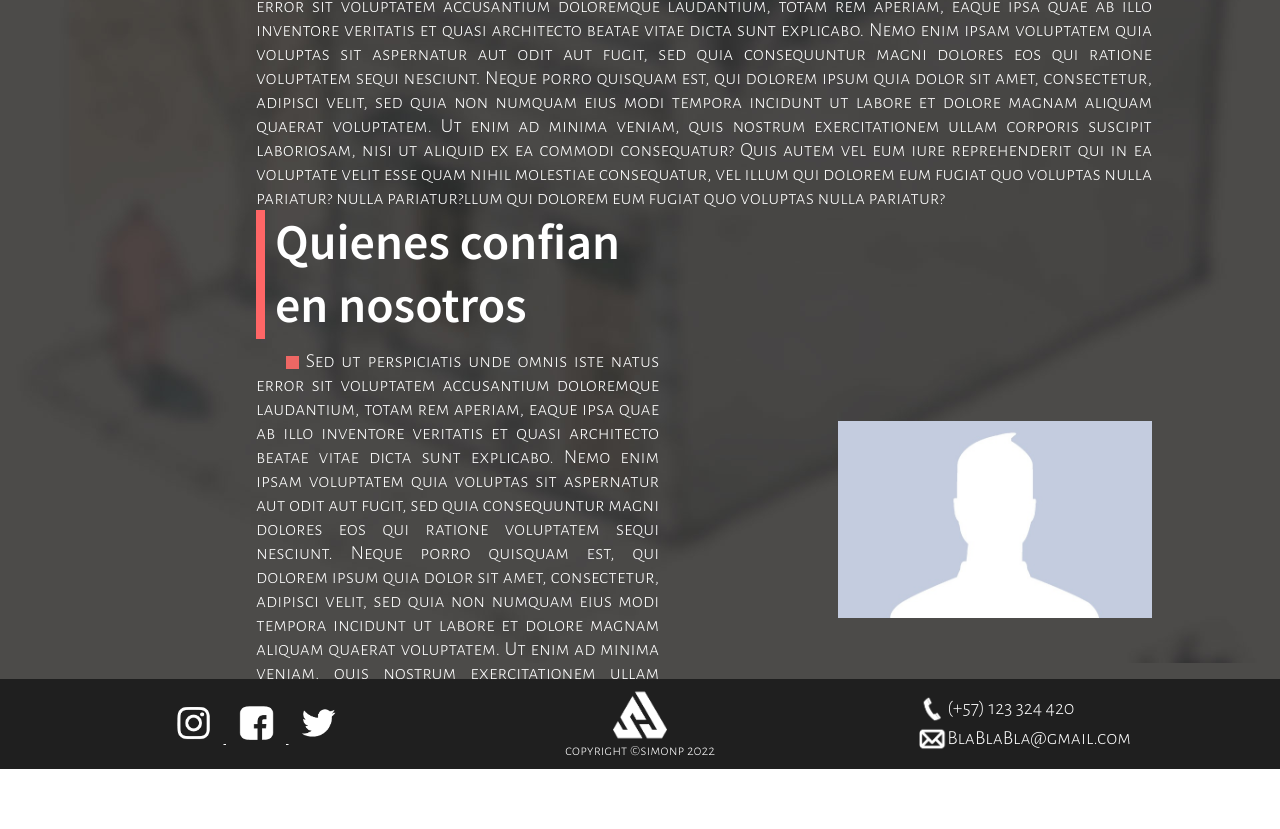
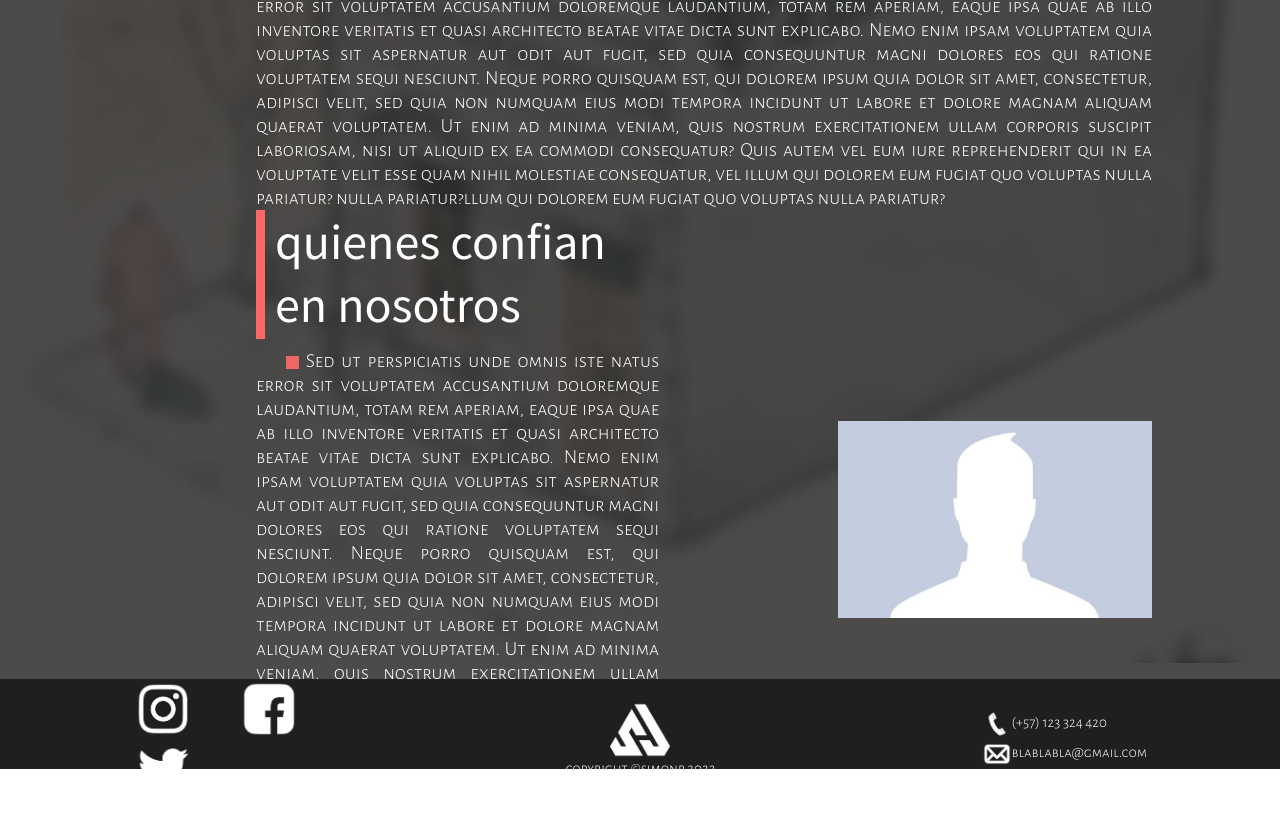
Before and after one commit to simonpine/Proyecto-de-Arquitectura, a plain HTML site: page paginas/agencia.html in a window 1280 px wide. Shown: the part 1577-2406 px from the top of the page. Drawn offline with nearby package versions, Linux system fonts and the light colour scheme.

Commit message:
Le agrege flex al footer

```diff
--- a/Css/style.css
+++ b/Css/style.css
@@ -197,6 +197,11 @@ nav ul li{
     color:#ff6666;
 }
 /* --------------------------Fonts--------------------------------------*/
+h2{
+    font-family: 'Alegreya Sans SC', sans-serif;
+    text-transform: lowercase;
+    font-weight: 300;
+}
 .titulos{
     font-family: 'Source Sans Pro', serif;
     font-size: 5rem;
@@ -447,61 +452,32 @@ h1{
 /*---------------------------------------footer---------------------------------*/
 footer{
     background-color: #1f1f1f;
-    position:relative;
+    display: flex;
+    flex-wrap: wrap;
     width: 100%;
     height: 90px;
-}
-footer h3, footer h2{
-    color: #ffffff;
-    font-family:  'Alegreya Sans SC', sans-serif;
-    font-weight: 300;
-}
-footer h3{
-    font-size: 2rem;
-}
-#redes_sociales a img{
-    width: auto;
-    height: 40px;
-    display: inline-block;
-    padding-left: 10px;
-    padding-right: 10px;
+    align-items: center;
+    justify-content: space-around;
 }
 #redes_sociales{
-    position: absolute;
-    top: 50%;
-    left: 20%;
-    transform: translate(-50%,-50%);
+    display: flex;
+    width: 13%;
+    flex-wrap: wrap;
+    justify-content: space-between;
 }
-#info_contacto h3 img{
-    width: auto;
+footer img{
+    width: 60px;
+    height: 60px;
+}
+#copy{
+    display: flex;
+    flex-direction: column;
+    align-items: center;
+}
+.iconos_footer2{
+    width: 30px;
     height: 30px;
     vertical-align:middle;
-}
-
-#info_contacto{
-    position: absolute;
-    top: 50%;
-    left: 80%;
-    transform: translate(-50%,-50%);
-}
-footer section{
-    display: inline-block;
-}
-#logoB{
-    width: auto;
-    height: 60%;
-    display: inline-block;
-    position:absolute;
-    left: 50%;
-    top: 40%;
-    transform: translate(-50%,-50%);
-}
-#copy{
-    position:absolute;
-    left: 50%;
-    top: 80%;
-    transform: translate(-50%,-50%);
-    text-transform: lowercase;
 }
 /*------------------------------------------Responsive 1270-----------------------------------*/
 @media screen and (max-width: 1270px){
--- a/paginas/agencia.html
+++ b/paginas/agencia.html
@@ -61,26 +61,28 @@
         data-aos-offset="5"
         >
     </main>
-    <footer>
+    <footer class="footer">
         <section id="redes_sociales">
             <a href="https://www.instagram.com/" target="_blank">
-                <img src="../imagenes/insta.png" alt="instagram">
+                <img src="../imagenes/insta.png" alt="instagram" >
             </a>
             <a href="https://www.facebook.com/" target="_blank">
-                <img src="../imagenes/facebook.png" alt="facebook">
+                <img src="../imagenes/facebook.png" alt="facebook" >
             </a>
             <a href="https://twitter.com/" target="_blank">
-                <img src="../imagenes/twitter.png" alt="twitter">
+                <img src="../imagenes/twitter.png" alt="twitter" >
             </a>
         </section>
-        <img src="../imagenes/logo-sin-fondo.png" alt="logo sin fondo" id="logoB">
-        <h2 id="copy">Copyright ©SimonP 2022</h2>
+        <div id="copy">
+            <img src="../imagenes/logo-sin-fondo.png" alt="logo sin fondo" id="logoB" class="iconos_footer">
+            <h2 id="copy">Copyright ©SimonP 2022</h2>
+        </div>
         <section id="info_contacto">
             <div>
-                <h3><img src="../imagenes/phone.png" alt="telefono">(+57) 123 324 420</h3>
+                <h2><img src="../imagenes/phone.png" alt="telefono" class="iconos_footer2">(+57) 123 324 420</h3>
             </div>
             <div>
-                <h3><img src="../imagenes/mail.png" alt="correo">BlaBlaBla@gmail.com</h3>
+                <h2><img src="../imagenes/mail.png" alt="correo" class="iconos_footer2">BlaBlaBla@gmail.com</h3>
             </div>
         </section>
     </footer>
```
Also changed, not shown: index.html (+9 -7 lines), paginas/contactanos.html (+10 -8 lines), paginas/mapa.html (+10 -8 lines), paginas/proyectos.html (+10 -8 lines), 1 other file.
